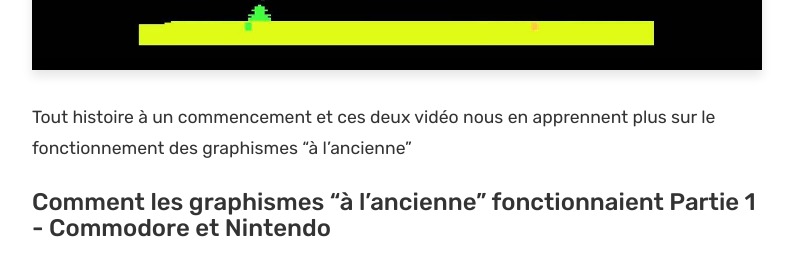
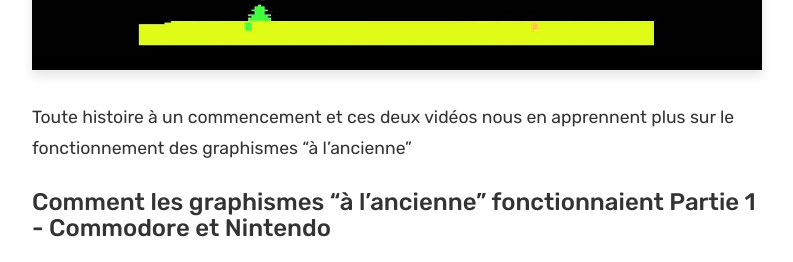
Before and after one commit to Maxibuino/PixBuino, a Jekyll site: the page built from _posts/2019-04-04-Histoire du Pixel art.md, in a window 1280 px wide and 900 px high, scrolled down 529 px, cut to the strip 153-415 px from the top of the window. Shown: the whole strip, without its empty margins (433-1226 px from the left). Built offline with Jekyll 4.4.1, drawn with Linux system fonts in a browser that asks for light colours; comment, search, counter and statistics services are not loaded; some of the changed lines change nothing that is shown.

Commit message:
_posts/2019-04-04-Histoire du Pixel art.md updated from https://stackedit.io/

```diff
--- a/_posts/2019-04-04-Histoire du Pixel art.md
+++ b/_posts/2019-04-04-Histoire du Pixel art.md
@@ -5,7 +5,7 @@
 categories: [ Jekyll, video ]
 image: assets/images/space-invaders.jpg
 ---
-Tout histoire à un commencement et ces deux vidéo nous en apprennent plus sur le fonctionnement des graphismes "à l'ancienne"
+Toute histoire à un commencement et ces deux vidéos nous en apprennent plus sur le fonctionnement des graphismes "à l'ancienne"
 
 #### Comment les graphismes "à l'ancienne" fonctionnaient Partie 1 - Commodore et Nintendo
 <p><iframe style="width:100%;" height="315" src="https://www.youtube.com/embed/Tfh0ytz8S0k" frameborder="0" allowfullscreen></iframe></p>
@@ -14,6 +14,7 @@
 <p><iframe style="width:100%;" height="315" src="https://www.youtube.com/embed/_rsycfDliZU" frameborder="0" allowfullscreen></iframe></p>
 
 <!--stackedit_data:
-eyJoaXN0b3J5IjpbNDg0NDA1MjgyLC04NjU5NDAzMTIsMTk0ND
-M0MDU2MSwtNDYxMjE0Nzk1LDQzNTM1NzE0M119
+eyJoaXN0b3J5IjpbLTQzNjY3MTQ2Niw0ODQ0MDUyODIsLTg2NT
+k0MDMxMiwxOTQ0MzQwNTYxLC00NjEyMTQ3OTUsNDM1MzU3MTQz
+XX0=
 -->
```
